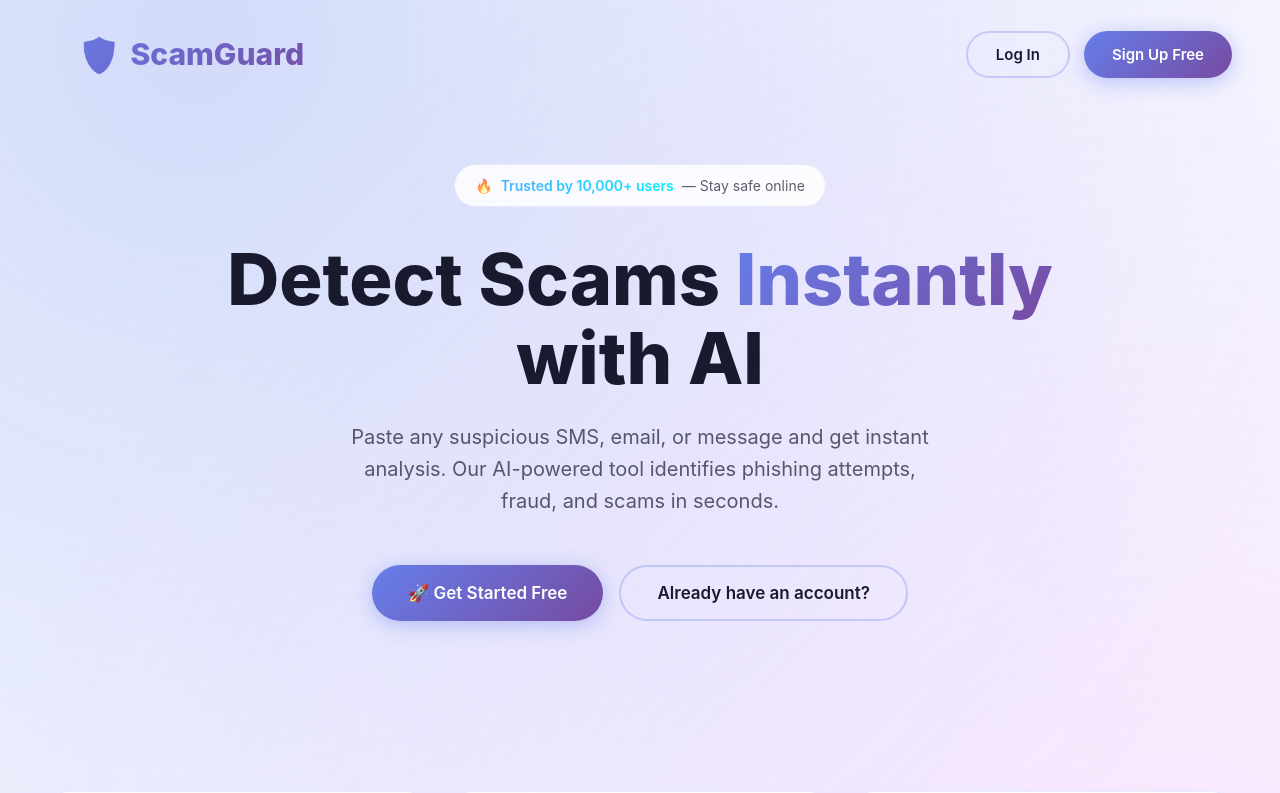
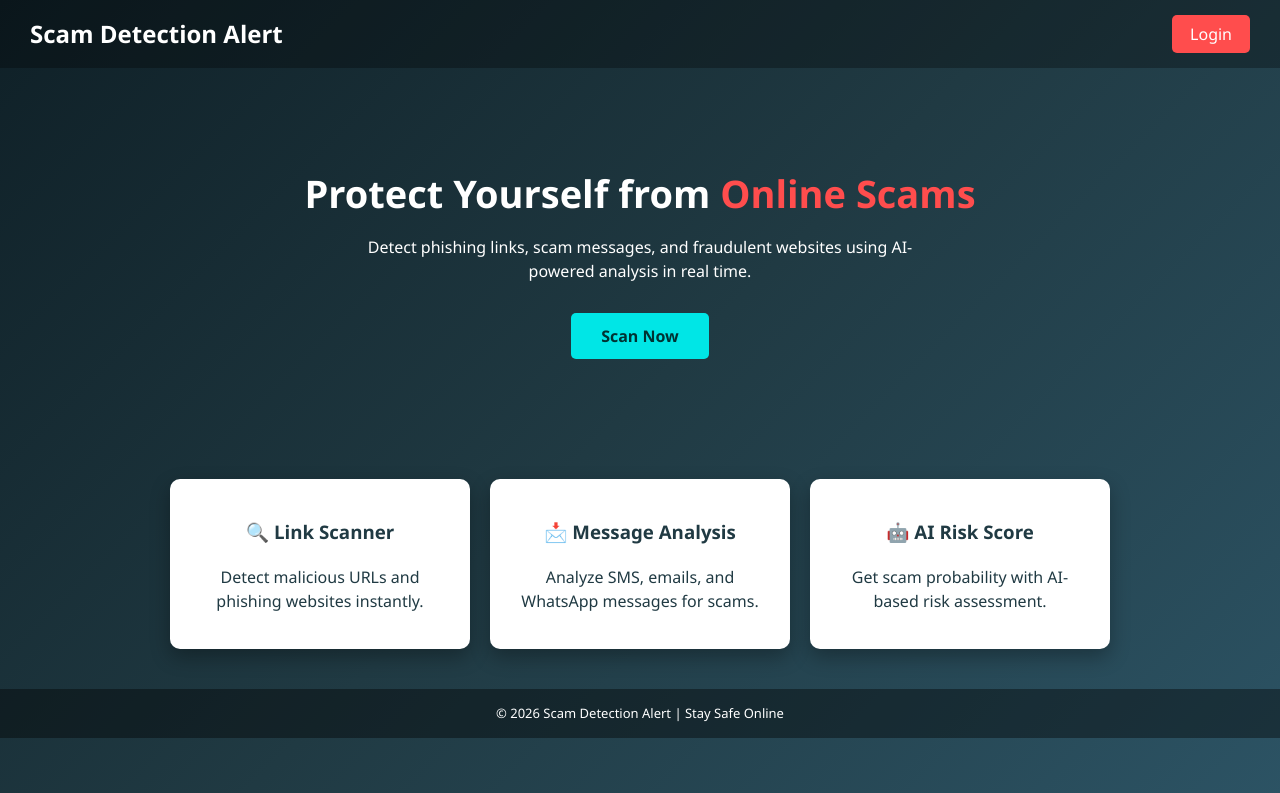
Before and after one commit to PALAK2305/phishing-scam-detection-ai, a React (Vite) app in the folder Frontend/: page / in a window 1280 px wide. Shown: the top 793 px of the page. Built offline with nearby package versions, Linux system fonts and the light colour scheme.

Commit message:
Update Home.jsx

```diff
--- a/Frontend/src/Pages/Home.jsx
+++ b/Frontend/src/Pages/Home.jsx
@@ -1,65 +1,120 @@
-import React from 'react';
-import './app.css';
-const Landing = ({ onNavigate }) => {
+import React from "react";
+
+export default function App() {
   return (
-    <div className="landing-page">
-      <nav className="landing-nav">
-        <div className="logo">
-          <span className="logo-icon">🛡️</span>
-          ScamGuard
+    <div style={styles.container}>
+      {/* Navbar */}
+      <div style={styles.navbar}>
+        <h2 style={styles.logo}>Scam Detection Alert</h2>
+        <button style={styles.loginBtn}>Login</button>
+      </div>
+
+      {/* Hero Section */}
+      <div style={styles.hero}>
+        <h1 style={styles.heading}>
+          Protect Yourself from <span style={{ color: "#ff4d4d" }}>Online Scams</span>
+        </h1>
+        <p style={styles.text}>
+          Detect phishing links, scam messages, and fraudulent websites using
+          AI-powered analysis in real time.
+        </p>
+        <button style={styles.scanBtn}>Scan Now</button>
+      </div>
+
+      {/* Features Section */}
+      <div style={styles.features}>
+        <div style={styles.card}>
+          <h3>🔍 Link Scanner</h3>
+          <p>Detect malicious URLs and phishing websites instantly.</p>
         </div>
-        <div className="nav-buttons">
-          <button className="btn btn-outline" onClick={() => onNavigate('login')}>
-            Log In
-          </button>
-          <button className="btn btn-primary" onClick={() => onNavigate('signup')}>
-            Sign Up Free
-          </button>
+
+        <div style={styles.card}>
+          <h3>📩 Message Analysis</h3>
+          <p>Analyze SMS, emails, and WhatsApp messages for scams.</p>
         </div>
-      </nav>
 
-      <section className="hero-section">
-        <div className="hero-badge">
-          🔥 <span>Trusted by 10,000+ users</span> — Stay safe online
+        <div style={styles.card}>
+          <h3>🤖 AI Risk Score</h3>
+          <p>Get scam probability with AI-based risk assessment.</p>
         </div>
-        <h1 className="hero-title">
-          Detect Scams <span className="gradient-text">Instantly</span> with AI
-        </h1>
-        <p className="hero-subtitle">
-          Paste any suspicious SMS, email, or message and get instant analysis.
-          Our AI-powered tool identifies phishing attempts, fraud, and scams in seconds.
-        </p>
-        <div className="hero-cta">
-          <button className="btn btn-primary" onClick={() => onNavigate('signup')}>
-            🚀 Get Started Free
-          </button>
-          <button className="btn btn-outline" onClick={() => onNavigate('login')}>
-            Already have an account?
-          </button>
-        </div>
-      </section>
+      </div>
 
-      <section className="features-section">
-        <div className="features-grid">
-          <div className="feature-card">
-            <div className="feature-icon purple">⚡</div>
-            <h3>Instant Analysis</h3>
-            <p>Get results in seconds. Our AI scans your message and identifies potential threats immediately.</p>
-          </div>
-          <div className="feature-card">
-            <div className="feature-icon blue">🔒</div>
-            <h3>100% Private</h3>
-            <p>Your messages are encrypted and never stored. We prioritize your privacy above everything else.</p>
-          </div>
-          <div className="feature-card">
-            <div className="feature-icon pink">📊</div>
-            <h3>Detailed Reports</h3>
-            <p>Understand why a message is flagged with detailed explanations and risk indicators.</p>
-          </div>
-        </div>
-      </section>
+      {/* Footer */}
+      <div style={styles.footer}>
+        © 2026 Scam Detection Alert | Stay Safe Online
+      </div>
     </div>
   );
+}
+
+const styles = {
+  container: {
+    fontFamily: "Segoe UI, sans-serif",
+    minHeight: "100vh",
+    background: "linear-gradient(135deg, #0f2027, #203a43, #2c5364)",
+    color: "white"
+  },
+  navbar: {
+    display: "flex",
+    justifyContent: "space-between",
+    padding: "15px 30px",
+    alignItems: "center",
+    background: "rgba(0,0,0,0.3)"
+  },
+  logo: {
+    margin: 0
+  },
+  loginBtn: {
+    padding: "8px 18px",
+    borderRadius: "5px",
+    border: "none",
+    background: "#ff4d4d",
+    color: "white",
+    cursor: "pointer"
+  },
+  hero: {
+    textAlign: "center",
+    padding: "80px 20px"
+  },
+  heading: {
+    fontSize: "38px",
+    marginBottom: "20px"
+  },
+  text: {
+    fontSize: "16px",
+    maxWidth: "600px",
+    margin: "0 auto 30px"
+  },
+  scanBtn: {
+    padding: "12px 30px",
+    fontSize: "16px",
+    border: "none",
+    borderRadius: "5px",
+    background: "#00e6e6",
+    color: "#003333",
+    cursor: "pointer",
+    fontWeight: "bold"
+  },
+  features: {
+    display: "flex",
+    justifyContent: "center",
+    gap: "20px",
+    padding: "40px 20px",
+    flexWrap: "wrap"
+  },
+  card: {
+    background: "white",
+    color: "#203a43",
+    padding: "20px",
+    borderRadius: "10px",
+    width: "260px",
+    textAlign: "center",
+    boxShadow: "0 8px 20px rgba(0,0,0,0.3)"
+  },
+  footer: {
+    textAlign: "center",
+    padding: "15px",
+    fontSize: "13px",
+    background: "rgba(0,0,0,0.4)"
+  }
 };
-
-export default Landing;
```
